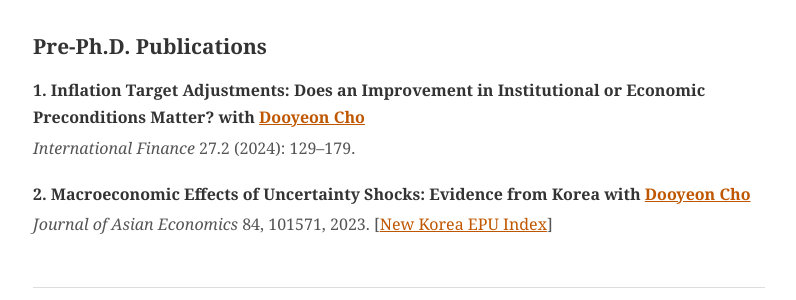
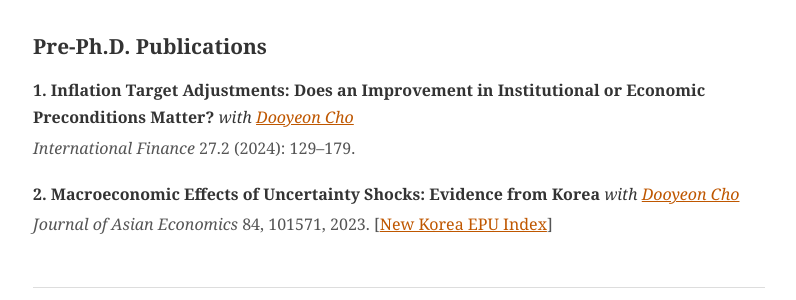
Before and after one commit to husang-kim/husang-kim.github.io, a Jekyll site: the page built from research.md, in a window 1280 px wide. Shown: the part 375-675 px from the top of the page, without its empty margins (241-1037 px from the left). Built offline with Jekyll 4.4.1, drawn with Linux system fonts in a browser that asks for light colours.

Commit message:
Update default.html

```diff
--- a/_layouts/default.html
+++ b/_layouts/default.html
@@ -46,6 +46,7 @@
     .separator { margin: 0 0.3rem; color: #999; }
     .paper { margin-bottom: 1.2rem; }
     .paper-title { font-weight: bold; }
+    .coauthors { font-weight: normal; font-style: italic; }
     .paper-details { margin-top: 0.2rem; color: #555; }
     .paper-links { margin-top: 0.3rem; }
     .paper-links a { font-size: 0.9rem; margin-right: 0.8rem; }
```
